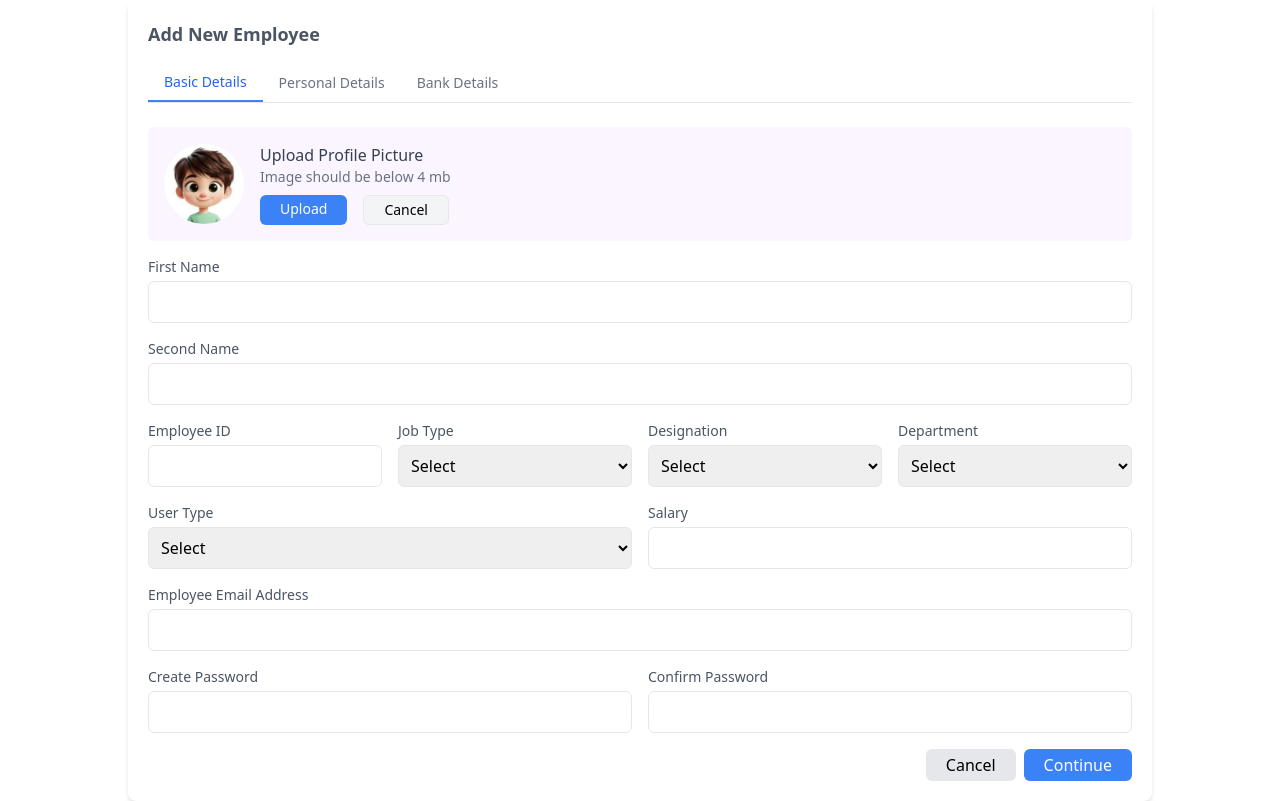
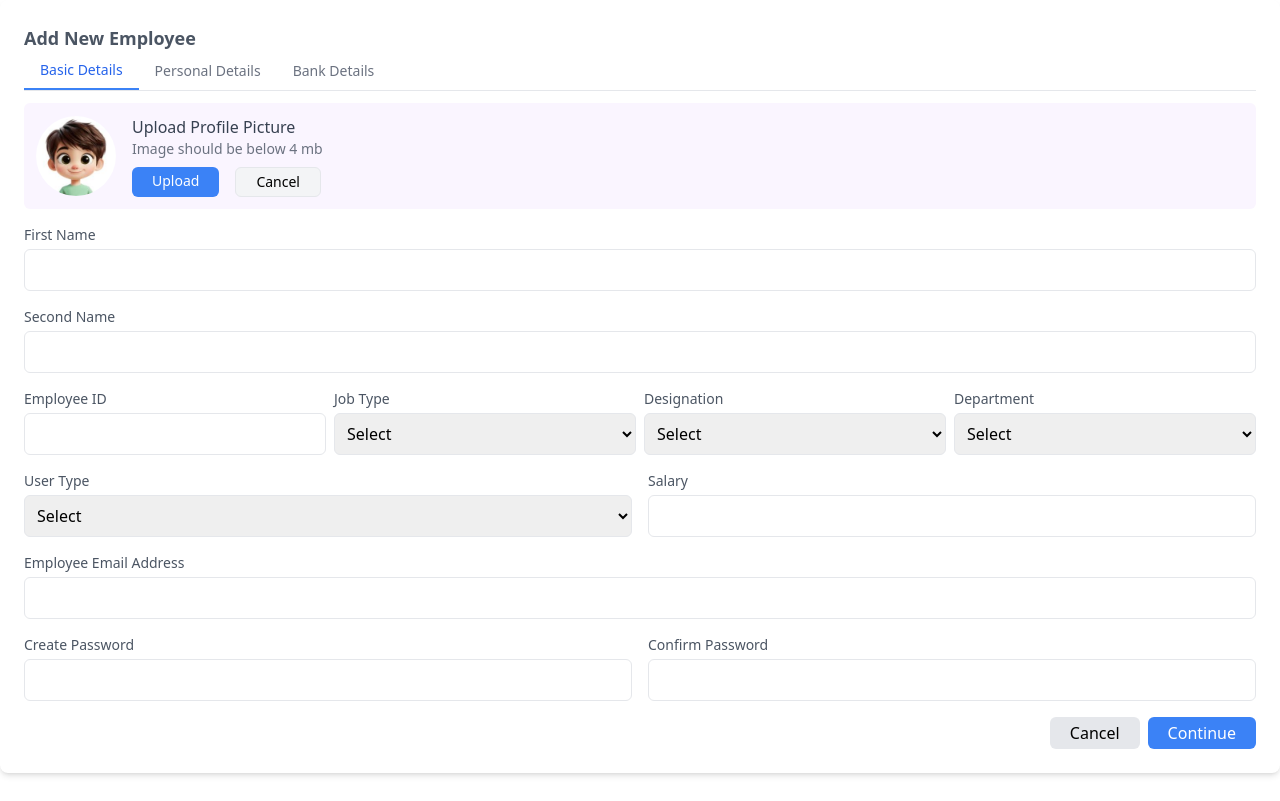
Before and after one commit to Nizamudheenp/add_Employee, a React (Vite) app: page / in a window 1280 px wide. Built offline with nearby package versions, Linux system fonts and the light colour scheme.

Commit message:
resolved overlaping iisues and added,cancel button,axios integeration

```diff
--- a/src/api/api.ts
+++ /dev/null
@@ -1,7 +0,0 @@
-import axios from "axios";
-
-const api = axios.create({
-  baseURL: "http://localhost:5000",
-});
-
-export default api;
--- a/src/components/AddEmployee.tsx
+++ b/src/components/AddEmployee.tsx
@@ -1,5 +1,5 @@
+import axios from "axios";
 import React, { useState, type ChangeEvent, type FormEvent } from "react";
-import api from "../api/api";
 
 type EmployeeData = {
   firstName: string;
@@ -17,6 +17,11 @@ type EmployeeData = {
 };
 
 const AddEmployee: React.FC = () => {
+
+  const api = axios.create({
+    baseURL: "http://localhost:5000",
+  });
+
   const [formData, setFormData] = useState<EmployeeData>({
     firstName: "",
     secondName: "",
@@ -72,10 +77,10 @@ const AddEmployee: React.FC = () => {
   const tabs = ["Basic Details", "Personal Details", "Bank Details"];
 
   return (
-    <div className="max-w-5xl mx-auto bg-white shadow-md rounded-lg p-5">
-      <h2 className="text-lg font-semibold mb-4 text-gray-600">Add New Employee</h2>
+    <div className="max-w-8xl mx-auto bg-white shadow-md rounded-lg p-6">
+      <h2 className="text-lg font-semibold text-gray-600">Add New Employee</h2>
 
-      <div className="flex border-b mb-6">
+      <div className="flex border-b mb-3">
         {tabs.map((tab) => (
           <button
             key={tab}
@@ -92,7 +97,7 @@ const AddEmployee: React.FC = () => {
 
       {activeTab === "Basic Details" && (
         <form onSubmit={handleSubmit} className="space-y-4">
-          <div className="bg-purple-50 p-4 rounded-md flex  items-center space-x-4">
+          <div className="bg-purple-50 p-3 rounded-md flex  items-center space-x-4">
             {previewImage && (
               <img
                 src={previewImage}
@@ -119,6 +124,7 @@ const AddEmployee: React.FC = () => {
                 >
                   Upload
                 </label>
+                {formData.profilePic ? (
                   <button
                     type="button"
                     onClick={() => {
@@ -129,6 +135,14 @@ const AddEmployee: React.FC = () => {
                   >
                     Cancel
                   </button>
+                ) : (
+                  <button
+                    type="button"
+                    className="px-5 py-1 border bg-gray-100 rounded-md text-sm"
+                  >
+                    Cancel
+                  </button>
+                )}
               </div>
             </div>
 
@@ -160,7 +174,7 @@ const AddEmployee: React.FC = () => {
             />
           </div>
 
-          <div className="grid grid-cols-4 gap-4">
+          <div className="grid grid-cols-4 gap-2">
             <div>
               <label className="block text-sm font-medium text-gray-600 mb-1">
                 Employee ID
```
Lines whose indentation alone changed are shown as unchanged.
